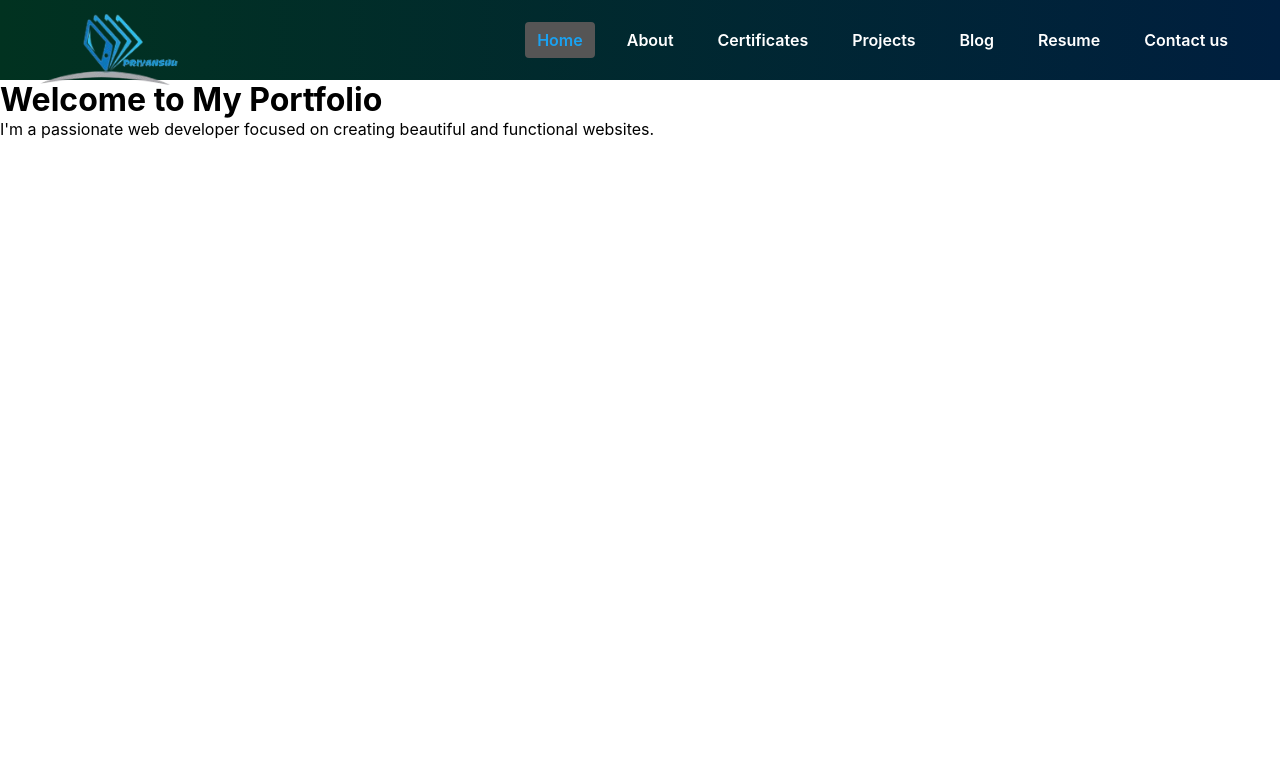
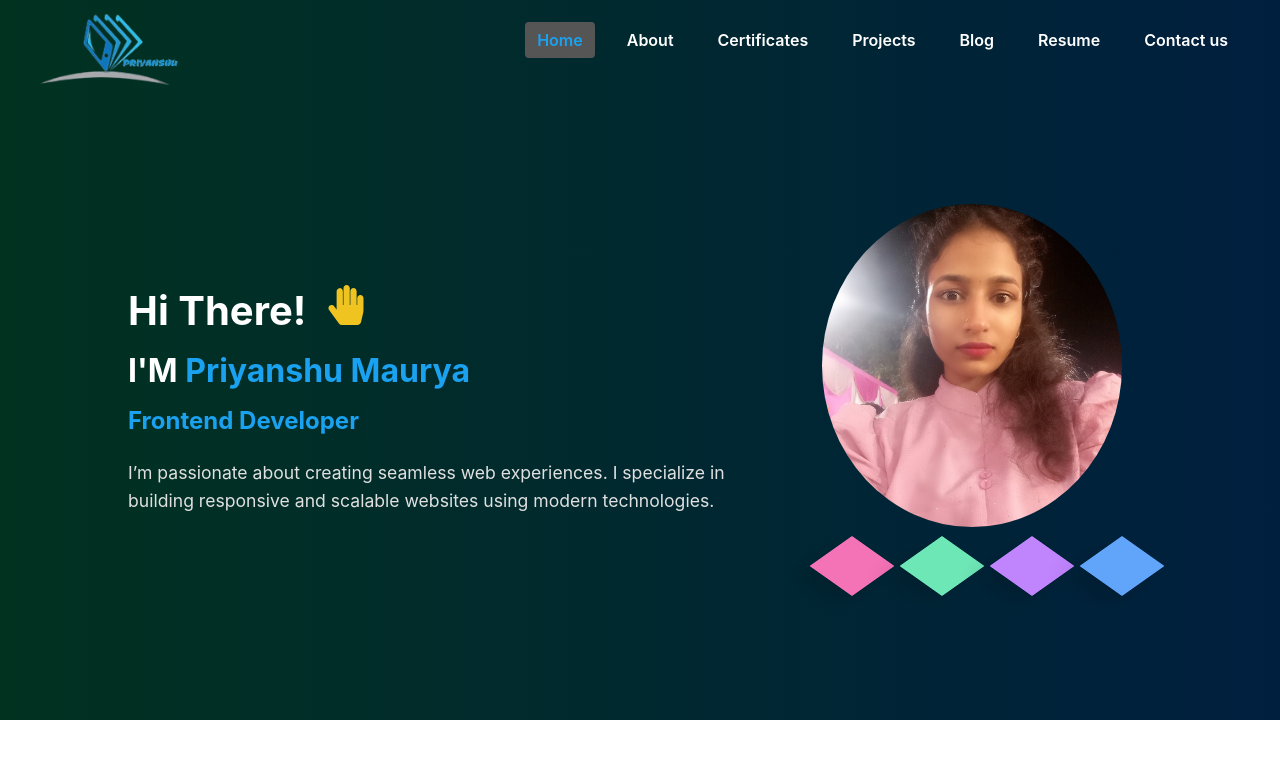
Before and after one commit to satyasaadhika/priyanshu-portfolio, a React (Create React App) app: page / in a window 1280 px wide. Shown: the top 758 px of the page. Built offline with nearby package versions, Linux system fonts and the light colour scheme.

Commit message:
Add Hero section

```diff
--- a/src/pages/Home/Home.css
+++ b/src/pages/Home/Home.css
@@ -0,0 +1,126 @@
+.hero {
+  height: 80vh;
+  display: flex;
+  align-items: center;
+  justify-content: space-between;
+  padding: 0 10%;
+  background: linear-gradient(to right, #013220 ,#001f3f);
+  color: white;
+  flex-wrap: wrap;
+}
+
+.hero-left h1 {
+  font-size: 2.5rem;
+  margin-bottom: 1rem;
+}
+
+.hero-left h2 {
+  font-size: 2rem;
+  margin-bottom: 1rem;
+}
+
+.hero-left h3 {
+  font-size: 1.5rem;
+}
+
+.wave-icon {
+  color: #f0c420;
+  margin-left: 10px;
+}
+
+.highlight {
+  color:  rgb(26, 162, 241);
+  font-weight: bold;
+}
+
+.role {
+  color:  rgb(26, 162, 241);
+}
+
+.hero-right img {
+  width: 300px;
+  max-width: 100%;
+  border-radius: 50%;
+}
+
+.intro-text {
+  margin-top: 1.5rem;
+  font-size: 1.1rem;
+  max-width: 600px;
+  line-height: 1.6;
+  color: #e0e0e0;
+}
+
+/* floating-blocks style */
+
+.floating-blocks {
+  display: flex;
+  justify-content: center;
+  align-items: center;
+  gap: 30px;
+  flex-wrap: wrap;
+  margin-top: 5px;
+}
+
+.block {
+  width: 60px;
+  height: 60px;
+  transform: rotateX(45deg) rotateZ(45deg);
+  box-shadow: 0 20px 25px rgba(0, 0, 0, 0.15);
+}
+
+.pink {
+  background-color: #f472b6;
+}
+
+.green {
+  background-color: #6ee7b7;
+}
+
+.purple {
+  background-color: #c084fc;
+}
+
+.blue {
+  background-color: #60a5fa;
+}
+
+/* Responsive */
+@media (max-width: 1168px) {
+  .hero {
+    height: 100vh;
+    flex-direction: column;
+    text-align: center;
+    padding: 2rem;
+    display: block;
+  }
+  .hero-right {
+    margin-top: 2rem;
+  }
+  .hero-right img {
+    width: 228px;
+  }
+  .intro-text {
+    max-width: 100%;
+  }
+}
+
+@media (max-width: 460px) {
+  .floating-blocks{
+    display: none;
+  }
+  .hero-left h1 {
+    font-size: 2.3rem;
+    margin-bottom: 0.5rem;
+  }
+
+  .hero-left h2 {
+    font-size: 1.5rem;
+    margin-bottom: 0.5rem;
+  }
+
+  .hero-left h3 {
+    font-size: 1.2rem;
+  }
+
+}
--- a/src/pages/Home/Home.js
+++ b/src/pages/Home/Home.js
@@ -1,10 +1,60 @@
-const Home = () => {
+import React from "react";
+import "./Home.css";
+import Image from "../../assets/priyanshu.jpg"
+import { FaHandPaper } from "react-icons/fa";
+import { Typewriter } from "react-simple-typewriter";
+
+const HeroSection = () => {
   return (
-    <div className="page home">
-      <h1>Welcome to My Portfolio</h1>
-      <p>I'm a passionate web developer focused on creating beautiful and functional websites.</p>
+    <div className="hero">
+      <div className="hero-left">
+        <h1>
+          Hi There! <FaHandPaper className="wave-icon" />
+        </h1>
+        <h2>
+          I'M <span className="highlight">Priyanshu Maurya</span>
+        </h2>
+        <h3>
+          <span className="role">
+            <Typewriter
+              words={[
+                "Full Stack Developer",
+                "Frontend Developer",
+                "UI/UX Designer",
+                "Web Developer",
+                "WordPress Developer",
+                "Freelancer",
+              ]}
+              loop={0}
+              cursor
+              cursorStyle="|"
+              typeSpeed={70}
+              deleteSpeed={50}
+              delaySpeed={1000}
+            />
+          </span>
+        </h3>
+         <p className="intro-text">
+          I’m passionate about creating seamless web experiences. I specialize
+          in building responsive and scalable websites using modern
+          technologies.
+        </p>
+      </div>
+
+      <div className="hero-right">
+        <img
+          src={Image}
+          alt="Developer illustration"
+        />
+        <div className="floating-blocks">
+          <div className="block pink"></div>
+          <div className="block green"></div>
+          <div className="block purple"></div>
+          <div className="block blue"></div>
+        </div>
+      </div>
     </div>
   );
 };
 
-export default Home;
+export default HeroSection;
```
